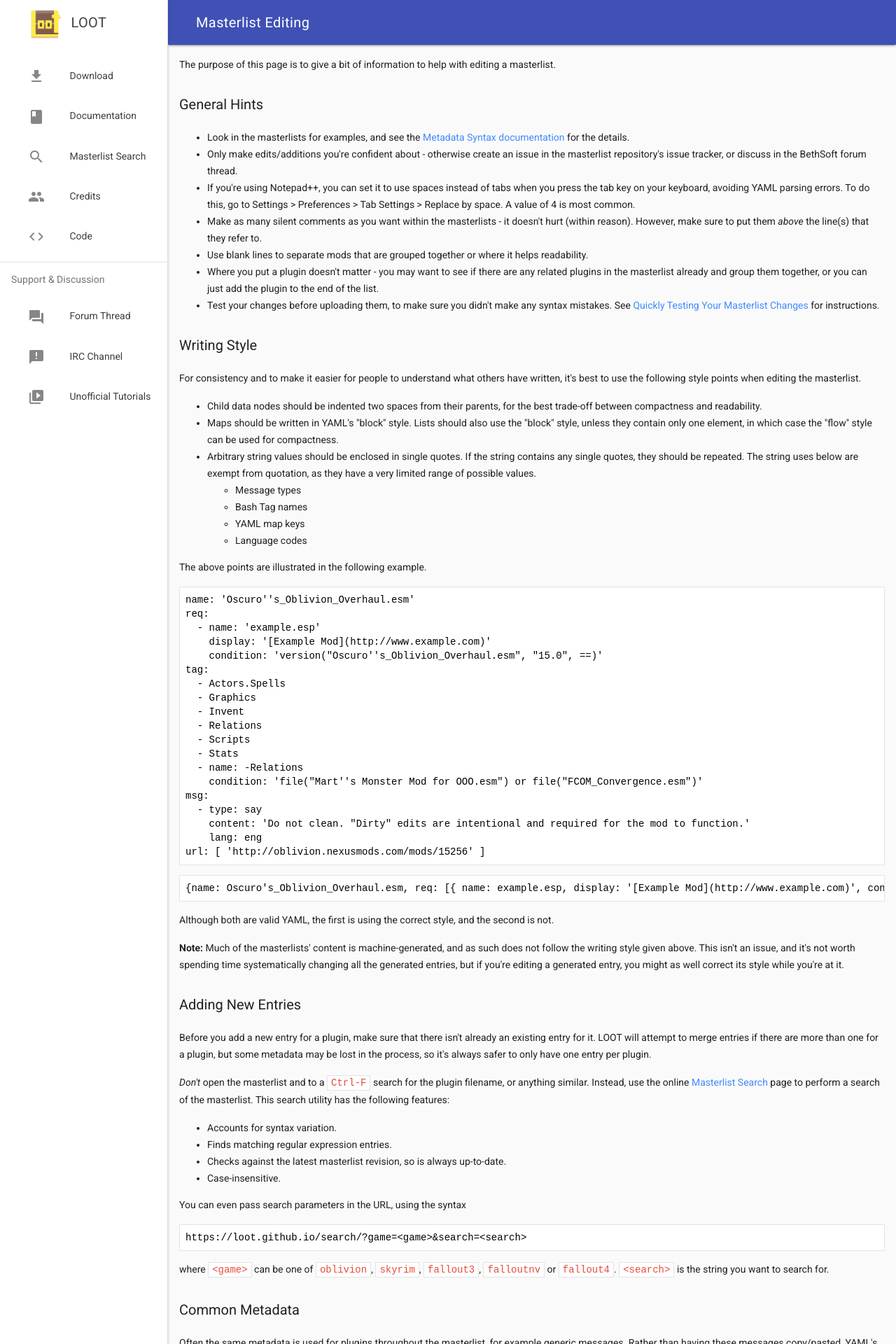
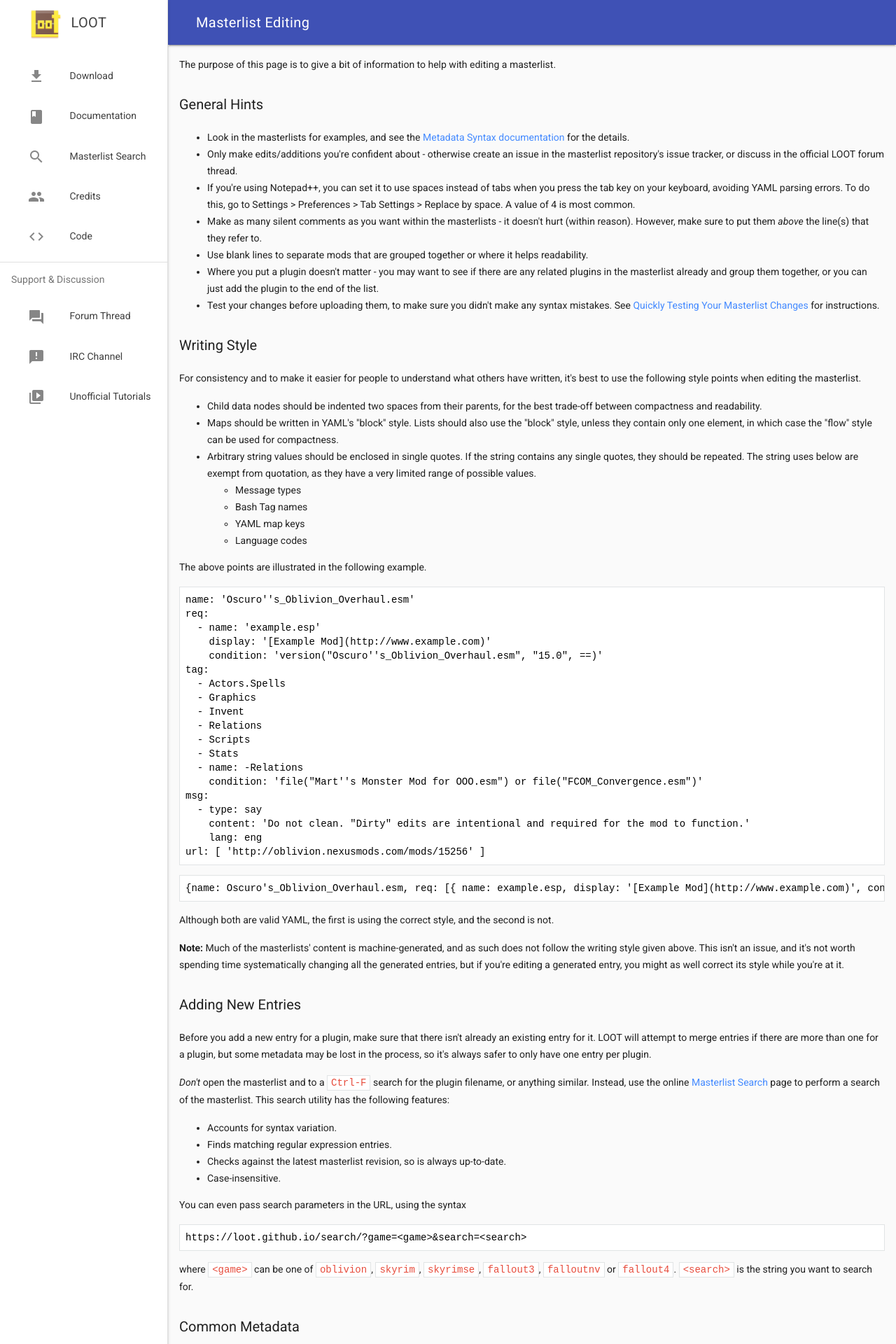
Before and after one commit to loot/loot.github.io, a Jekyll site: the page built from docs/contributing/Masterlist-Editing.html, in a window 1280 px wide. Shown: the top 1920 px of the page at 70% size. Built offline with Jekyll 4.4.1, drawn with Linux system fonts in a browser that asks for light colours; nearby versions of some CDN libraries.

Commit message:
Update Masterlist-Editing.html
Fixes #65.

```diff
--- a/docs/contributing/Masterlist-Editing.html
+++ b/docs/contributing/Masterlist-Editing.html
@@ -9,7 +9,7 @@
 
 <ul>
   <li>Look in the masterlists for examples, and see the <a href="https://loot-api.readthedocs.io/en/stable/metadata/introduction.html">Metadata Syntax documentation</a> for the details.</li>
-  <li>Only make edits/additions you're confident about - otherwise create an issue in the masterlist repository's issue tracker, or discuss in the BethSoft forum thread.</li>
+  <li>Only make edits/additions you're confident about - otherwise create an issue in the masterlist repository's issue tracker, or discuss in the official LOOT forum thread.</li>
   <li>If you're using Notepad++, you can set it to use spaces instead of tabs when you press the tab key on your keyboard, avoiding YAML parsing errors. To do this, go to Settings &gt; Preferences &gt; Tab Settings &gt; Replace by space. A value of 4 is most common.</li>
   <li>Make as many silent comments as you want within the masterlists - it doesn't hurt (within reason). However, make sure to put them <em>above</em> the line(s) that they refer to.</li>
   <li>Use blank lines to separate mods that are grouped together or where it helps readability.</li>
@@ -79,7 +79,7 @@
 
 <pre><code>https://loot.github.io/search/?game=&lt;game&gt;&amp;search=&lt;search&gt;</code></pre>
 
-<p>where <code>&lt;game&gt;</code> can be one of <code>oblivion</code>, <code>skyrim</code>, <code>fallout3</code>, <code>falloutnv</code> or <code>fallout4</code>. <code>&lt;search&gt;</code> is the string you want to search for.</p>
+<p>where <code>&lt;game&gt;</code> can be one of <code>oblivion</code>, <code>skyrim</code>, <code>skyrimse</code>, <code>fallout3</code>, <code>falloutnv</code> or <code>fallout4</code>. <code>&lt;search&gt;</code> is the string you want to search for.</p>
 
 <h3>Common Metadata</h3>
 
```
